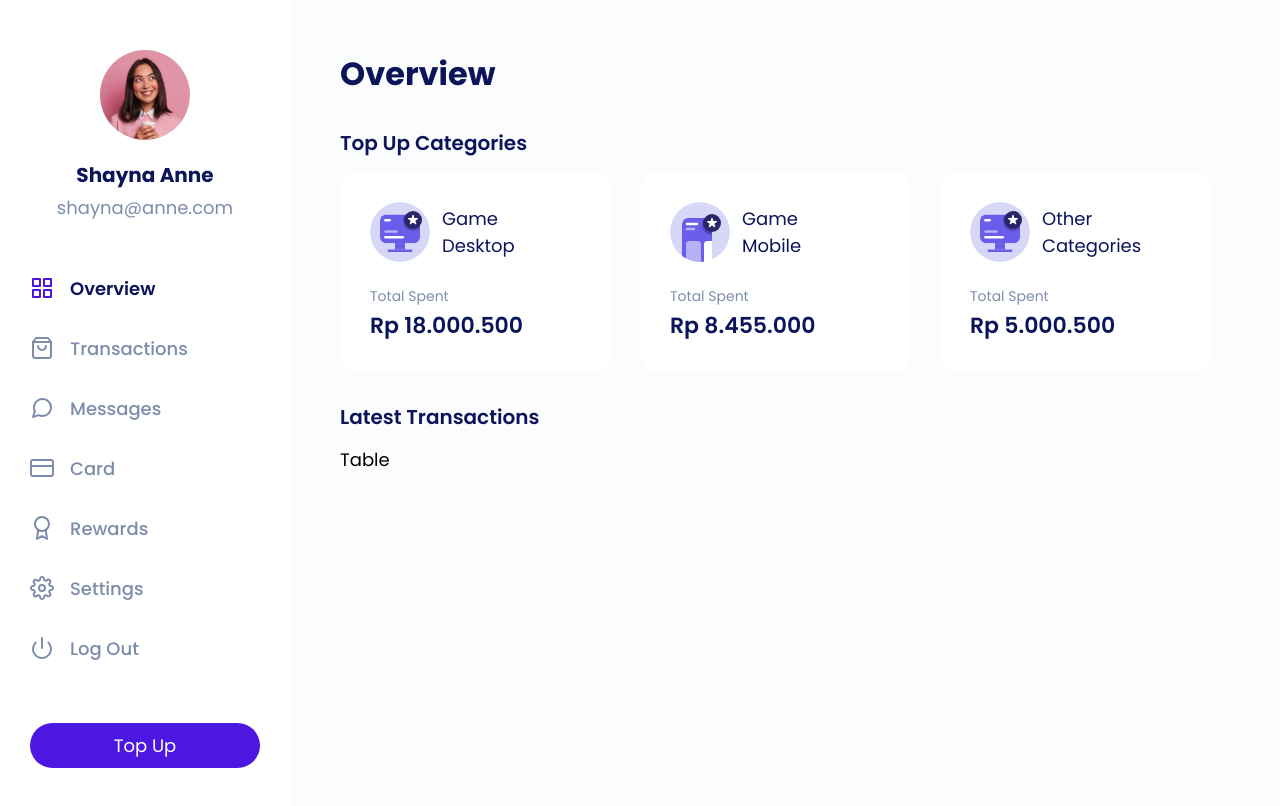
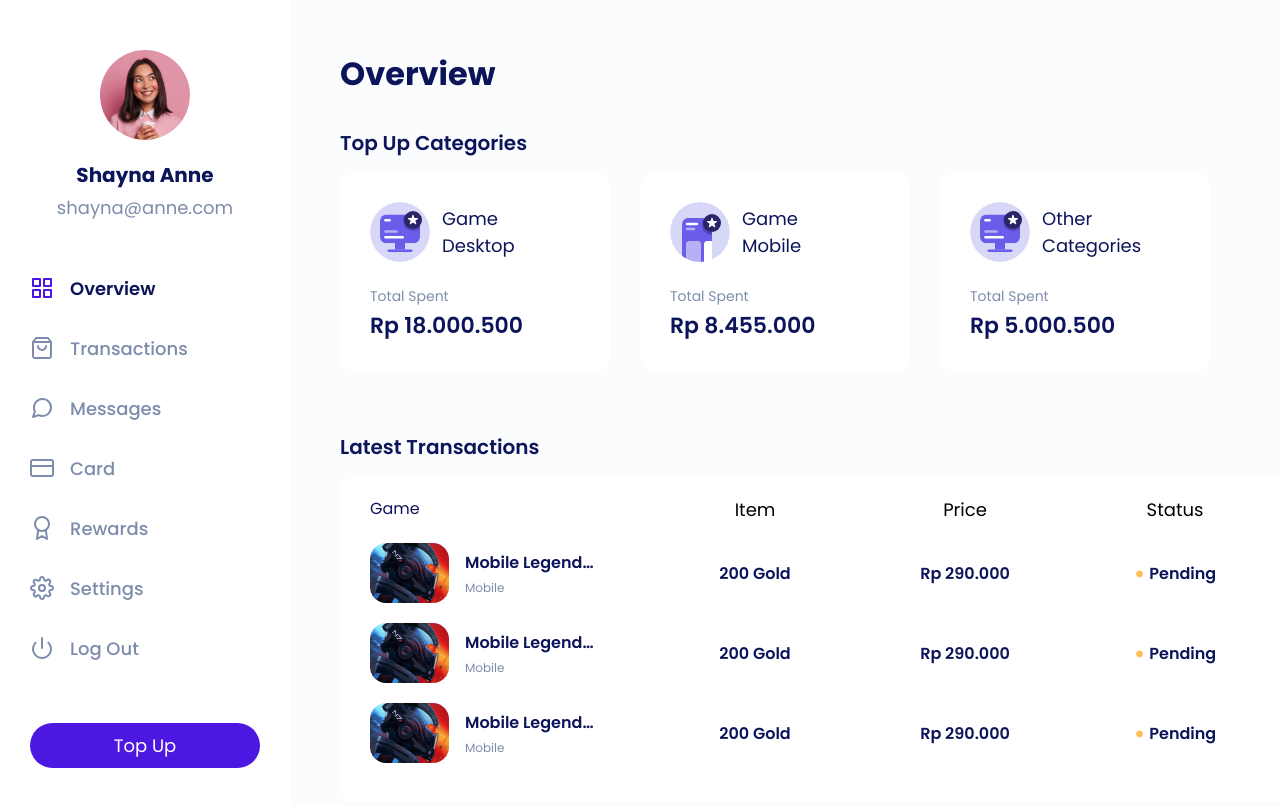
Before and after one commit to firlyafriansyah/GamingStore, a Next.js app: page /member in a window 1280 px wide. Shown: the top 806 px of the page. Built offline with nearby package versions, Linux system fonts and the light colour scheme.

Commit message:
setup table transaction

```diff
--- a/components/basic_components/Button/index.tsx
+++ b/components/basic_components/Button/index.tsx
@@ -8,17 +8,18 @@ interface ButtonProps {
   bgColor?: string,
   color?: string,
   navigation?: string,
-  query?: any
+  query?: any,
+  fontSize?: string
 }
 
 export default function CustomButton(props: ButtonProps) {
-  const { text, width, height, bgColor = '#4D17E2', color = '#000', navigation = '/', query = {} } = props;
+  const { text, width, height, bgColor = '#4D17E2', color = '#000', navigation = '/', query = {}, fontSize = "18px" } = props;
 
   return (
     <div onClick={() => Router.push({pathname: navigation, query})} className={styles.container} style={{
       width, height, backgroundColor: bgColor
     }}>
-      <p style={{color, textAlign: 'center'}}>{text}</p>
+      <p style={{color, textAlign: 'center', fontSize: fontSize}}>{text}</p>
     </div>
   )
 }
--- /dev/null
+++ b/components/basic_components/TableTransactions/index.tsx
@@ -0,0 +1,36 @@
+import styles from '@/styles/components/basic/itemtable.module.css'
+import Image from 'next/image'
+import CustomButton from '../Button'
+
+export default function ItemTable() {
+  return (
+    <div className={styles.container}>
+      <div className={styles['game-wrapper']}>
+        <div className={styles['game-image-wrapper']}>
+          <Image className={styles['game-image']} src="/Illustration/game_card_1.png" fill alt="Game Image" />
+        </div>
+        <div className={styles['game-title-wrapper']}>
+          <h1 className={styles['game-title']}>Mobile Legends: Bang Bang</h1>
+          <p className={styles['game-platform']}>Mobile</p>
+        </div>
+      </div>
+      <div className={styles.gap} />
+      <div className={styles['item-wrapper']}>
+        <p className={styles['item-text']}>200 Gold</p>
+      </div>
+      <div className={styles.gap} />
+      <div className={styles['price-wrapper']}>
+        <p className={styles['price-text']}>Rp 290.000</p>
+      </div>
+      <div className={styles.gap} />
+      <div className={styles['status-wrapper']}>
+        <p className={styles.dot}>•</p>
+        <p className={styles['status-text']}>Pending</p>
+      </div>
+      <div className={styles.gap} />
+      <div className={styles['action-wrapper']}>
+        <CustomButton text='Details' width='110px' height={40} color='#0C145A' bgColor='#E7EAF5' fontSize='14.4px' />
+      </div>
+    </div>
+  )
+}
--- a/pages/member/index.tsx
+++ b/pages/member/index.tsx
@@ -1,12 +1,14 @@
-import styles from '@/styles/pages/memberoverview.module.css'
+import CategoryCard from '@/components/basic_components/CategoryCard';
+import TableTransactions from '@/components/basic_components/TableTransactions';
 import MemberPageLayout from "@/layout/MemberPage";
-import Image from 'next/image';
-import CategoryCard from '@/components/basic_components/CategoryCard';
+import styles from '@/styles/pages/memberoverview.module.css';
 
 export default function MemberOverview() {
   return (
     <MemberPageLayout selected="overview" >
       <div className={styles.container}>
+        <div className={styles.gap} />
+        <div className={styles.wrapper}>
           <h1 className={styles.title}>Overview</h1>
           <p className={styles.subtitle}>Top Up Categories</p>
           <div className={styles['card-category-wrapper']}>
@@ -15,7 +17,25 @@ export default function MemberOverview() {
             <CategoryCard logo='/Logo/desktop_icon.svg' firstName='Other' secondName='Categories' price='5.000.500' />
           </div>
           <p className={styles.subtitle}>Latest Transactions</p>
-        <div className={styles.table}>Table</div>
+          <div className={styles['table-transactions']}>
+            <div className={styles['table-head-wrapper']}>
+              <p className={styles['table-head-game']}>Game</p>
+              <div className={styles['gap-table']} />
+              <p className={styles['table-head']}>Item</p>
+              <div className={styles['gap-table']} />
+              <p className={styles['table-head']}>Price</p>
+              <div className={styles['gap-table']} />
+              <p className={styles['table-head']}>Status</p>
+              <div className={styles['gap-table']} />
+              <p className={styles['table-head']}>Action</p>
+            </div>
+            <div>
+              <TableTransactions />
+              <TableTransactions />
+              <TableTransactions />
+            </div>
+          </div>
+        </div>
       </div>
     </MemberPageLayout>
   )
--- a/styles/components/basic/categorycard.module.css
+++ b/styles/components/basic/categorycard.module.css
@@ -5,6 +5,7 @@
   border-radius: 16px;
   padding: 30px;
   margin-right: 30px;
+  margin-bottom: 30px;
 }
 
 .category {
@@ -35,3 +36,10 @@
   font-weight: 600;
   color: #0C145A;
 }
+
+@media screen and (max-width: 700px) {
+  .container {
+    width: 100%;
+    margin-right: 0px;
+  }
+}
--- /dev/null
+++ b/styles/components/basic/itemtable.module.css
@@ -0,0 +1,74 @@
+.container {
+  display: flex;
+  width: 100%;
+  margin-bottom: 20px;
+}
+
+.gap {
+  width: 100px;
+}
+
+.game-wrapper {
+  width: 230px;
+  display: flex;
+  align-items: center;
+}
+
+.game-image-wrapper {
+  width: 80px;
+  height: 60px;
+  border-radius: 16px;
+  position: relative;
+  margin-right: 16px;
+}
+
+.game-image {
+  border-radius: 16px;
+  object-fit: cover;
+}
+
+.game-title-wrapper {
+  display: flex;
+  flex-direction: column;
+}
+
+.game-title {
+  width: 135px;
+  font-size: 16px;
+  font-weight: 600;
+  color: #0C145A;
+  margin-bottom: 4px;
+  text-overflow: ellipsis;
+  white-space: nowrap;
+  overflow: hidden;
+}
+
+.game-platform {
+  font-size: 12px;
+  color: #7E8CAC;
+}
+
+.gap {
+  width: 100px;
+}
+
+.item-wrapper, .price-wrapper, .status-wrapper, .action-wrapper {
+  min-width: 110px;
+  display: flex;
+  align-items: center;
+  justify-content: center;
+}
+
+.item-text, .price-text, .status-wrapper {
+  font-size: 16px;
+  color: #0C145A;
+  font-weight: 600;
+  text-align: center;
+  min-width: 110px;
+}
+
+.dot {
+  font-size: 24px;
+  margin-right: 4px;
+  color: #FEBD57;
+}
--- a/styles/components/sidebar.module.css
+++ b/styles/components/sidebar.module.css
@@ -1,11 +1,12 @@
 .container {
   width: 290px;
+  min-height: 100vh;
   background-color: #FFFFFF;
   padding: 30px;
   display: flex;
   flex-direction: column;
   align-items: center;
-  position: relative;
+  position: fixed;
 }
 
 .container-mobile {
@@ -82,19 +83,21 @@
   display: block;
   position: absolute;
   bottom: 50px;
-  width: 250px;
+  width: 230px;
 }
 
-@media screen and (max-width: 1100px) {
+@media screen and (max-width: 1000px) {
   .container {
     display: none;
   }
 
   .container-mobile {
+    min-height: 100vh ;
     display: flex;
-    position: absolute;
+    position: fixed;
     overflow: hidden;
     transition: all 0.4s;
+    z-index: 1;
   }
 
   .container-active {
@@ -109,6 +112,7 @@
   }
 
   .humburger-wrapper-active {
+    position: fixed;
     display: block;
     z-index: 99;
     top: 20px;
@@ -124,3 +128,10 @@
     margin-bottom: 20px;
   }
 }
+
+@media screen and (max-width: 500px) {
+  .humburger-wrapper {
+    top: 30px;
+    left: 20px;
+  }
+}
--- a/styles/pages/memberoverview.module.css
+++ b/styles/pages/memberoverview.module.css
@@ -1,5 +1,15 @@
 .container {
+  display: flex;
+  width: 100%;
+}
+
+.gap {
+  min-width: 290px;
+}
+
+.wrapper {
   padding: 50px;
+  width: 100%;
 }
 
 .title {
@@ -18,11 +28,49 @@
 
 .card-category-wrapper {
   display: flex;
+  flex-wrap: wrap;
   margin-bottom: 30px;
 }
 
-@media screen and (max-width: 1100px) {
+.table-transactions {
+  display: inline-block;
+  padding: 20px 30px;
+  background-color: #FFFFFF;
+  border-radius: 16px;
+}
+
+.table-head-wrapper {
+  display: flex;
+  margin-bottom: 20px;
+}
+
+.gap-table {
+  width: 100px;
+}
+
+.table-head-game {
+  min-width: 230px;
+  font-size: 16px;
+  color: #0C145A;
+}
+
+.table-head {
+  min-width: 110px;
+  text-align: center;
+}
+
+@media screen and (max-width: 1000px) {
   .container {
     margin-top: 70px;
   }
+
+  .gap {
+    display: none;
+  }
 }
+
+@media screen and (max-width: 500px) {
+  .wrapper {
+    padding: 20px;
+  }
+}
--- a/styles/pages/memberpagelayout.module.css
+++ b/styles/pages/memberpagelayout.module.css
@@ -2,5 +2,4 @@
   width: 100%;
   min-height: 100vh;
   background-color: #FBFCFD;
-  display: flex;
 }
```
Lines whose indentation alone changed are shown as unchanged.
